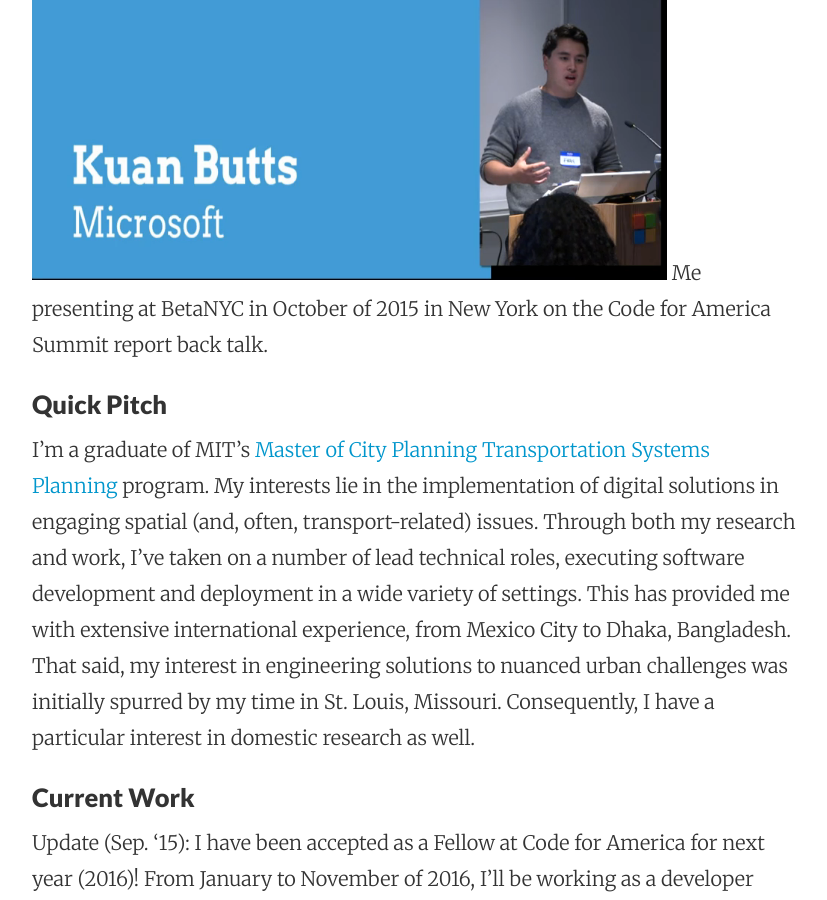
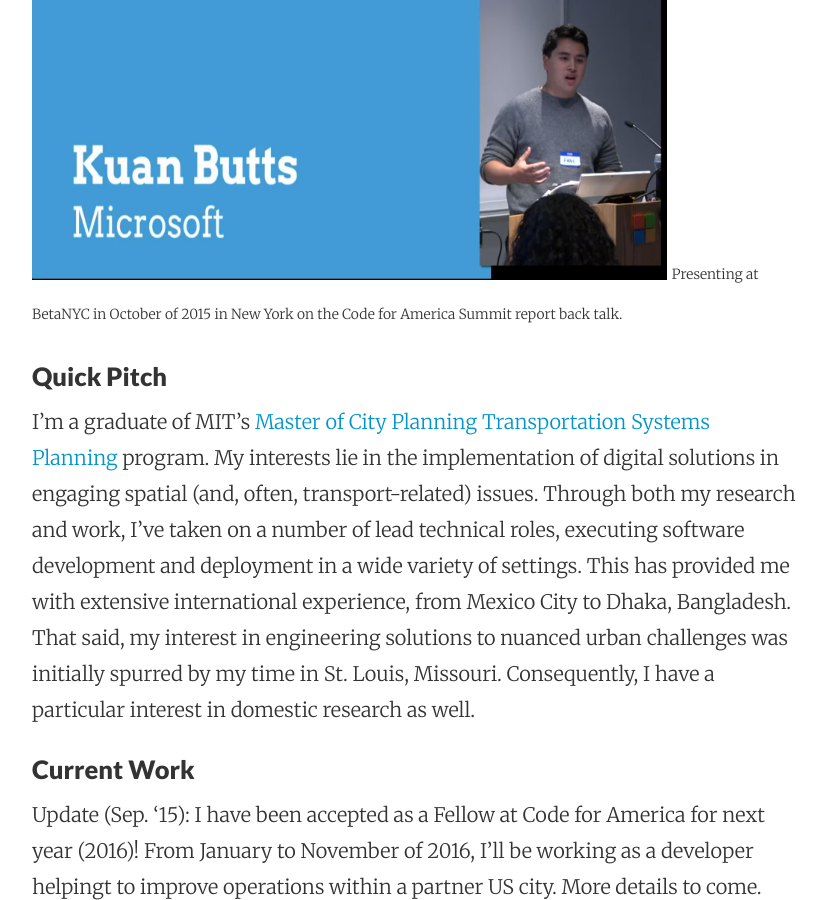
Before and after one commit to kuanb/kuanb.github.io, a Jekyll site: the page built from about.md, in a window 1280 px wide and 900 px high, scrolled down 385 px. Shown: the whole window, without its empty margins (224-1051 px from the left). Built offline with Jekyll 4.4.1, drawn with Linux system fonts in a browser that asks for light colours; Markdown is read by kramdown in place of the engine named in the settings.

Commit message:
small text

```diff
--- a/about.md
+++ b/about.md
@@ -8,7 +8,7 @@
 
 
 ![presenting](https://raw.githubusercontent.com/kuanb/kuanb.github.io/master/images/presenting.png)
-Me presenting at BetaNYC in October of 2015 in New York on the Code for America Summit report back talk.
+<sub><sup>Presenting at BetaNYC in October of 2015 in New York on the Code for America Summit report back talk.<sub><sup>
 
 #### Quick Pitch
 
```
